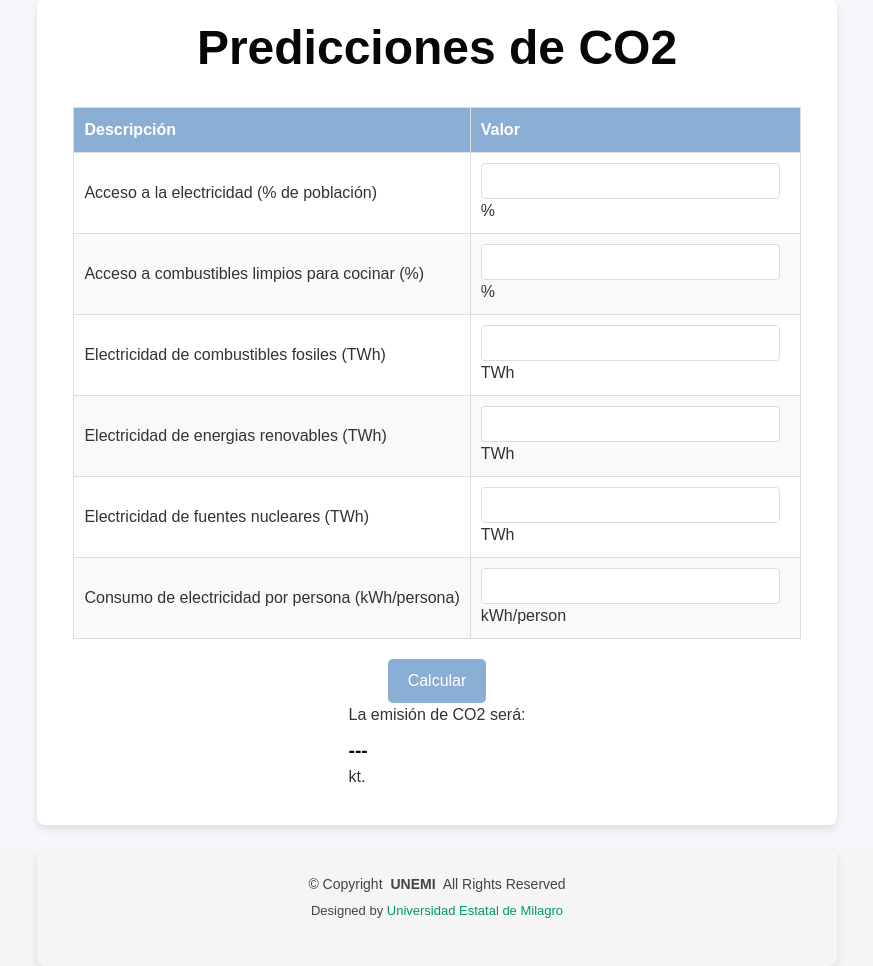
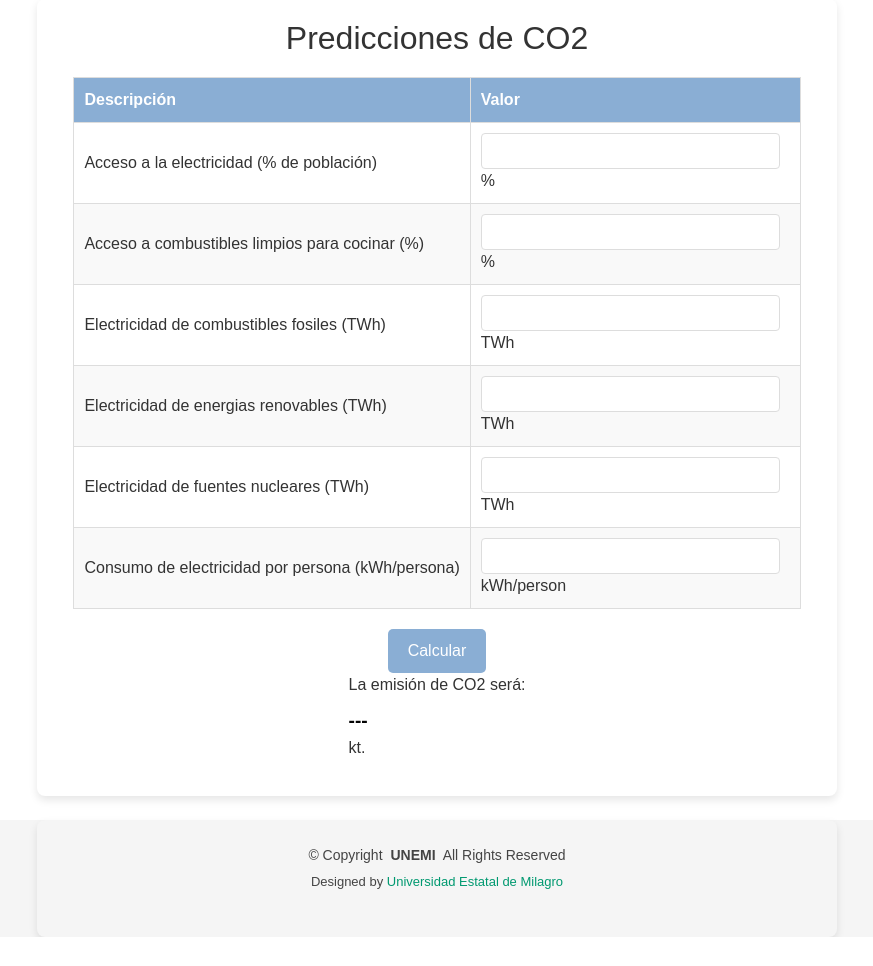
Before and after one commit to Samuelbriones/hackaton, a Django app: page /prediction/ in a window 1280 px wide. Shown: the part 101-1067 px from the top of the page, without its empty margins (203-1076 px from the left). After the commit the page ends 1038 px from the top, so only its background shows below. Run offline with Django 5.2, Linux system fonts and the light colour scheme; some libraries are stand-ins or nearby versions.

Commit message:
diseño semifinal

```diff
--- a/static/css/prediction.css
+++ b/static/css/prediction.css
@@ -1,7 +1,6 @@
 
 body {
     font-family: 'Arial', sans-serif;
-    background-color: #f5f7fa;
     color: #333;
     margin: 0;
     padding: 0;
@@ -12,7 +11,7 @@ body {
     margin-top: 100px; /* Mueve el contenedor más abajo */
     margin-left: auto;
     margin-right: auto;
-    background: #fff;
+    background: #ffffff;
     box-shadow: 0 4px 8px rgba(0, 0, 0, 0.1);
     border-radius: 8px;
     padding: 20px;
--- a/templates/index.html
+++ b/templates/index.html
@@ -85,7 +85,7 @@
           align-items: center;
           flex-direction: column;
           min-height: 100vh; /* Ocupa toda la altura de la pantalla */
-          background-color: #f5f5f5; /* Color de fondo opcional */
+          background-color: #fffff; /* Color de fondo opcional */
         }
 
         .container {
--- a/templates/prediction.html
+++ b/templates/prediction.html
@@ -6,7 +6,7 @@
 {% block content %}
 <link href="{% static 'css/prediction.css' %}" rel="stylesheet">
 <div class="container">
-    <h1>Predicciones de CO2</h1>
+    <h2>Predicciones de CO2</h2>
     <form id="predictionForm" onsubmit="submitData(event)">
         <table border="1">
             <thead>
```
